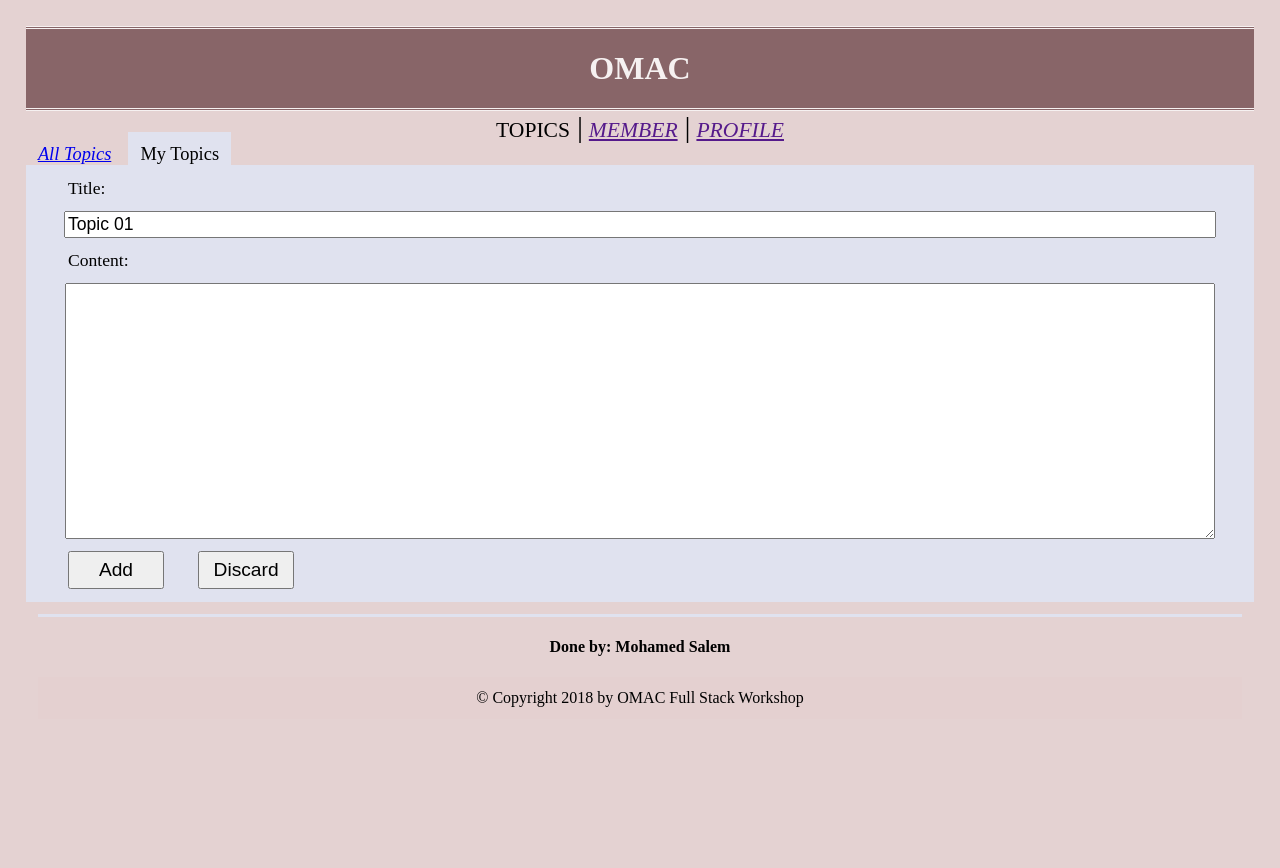
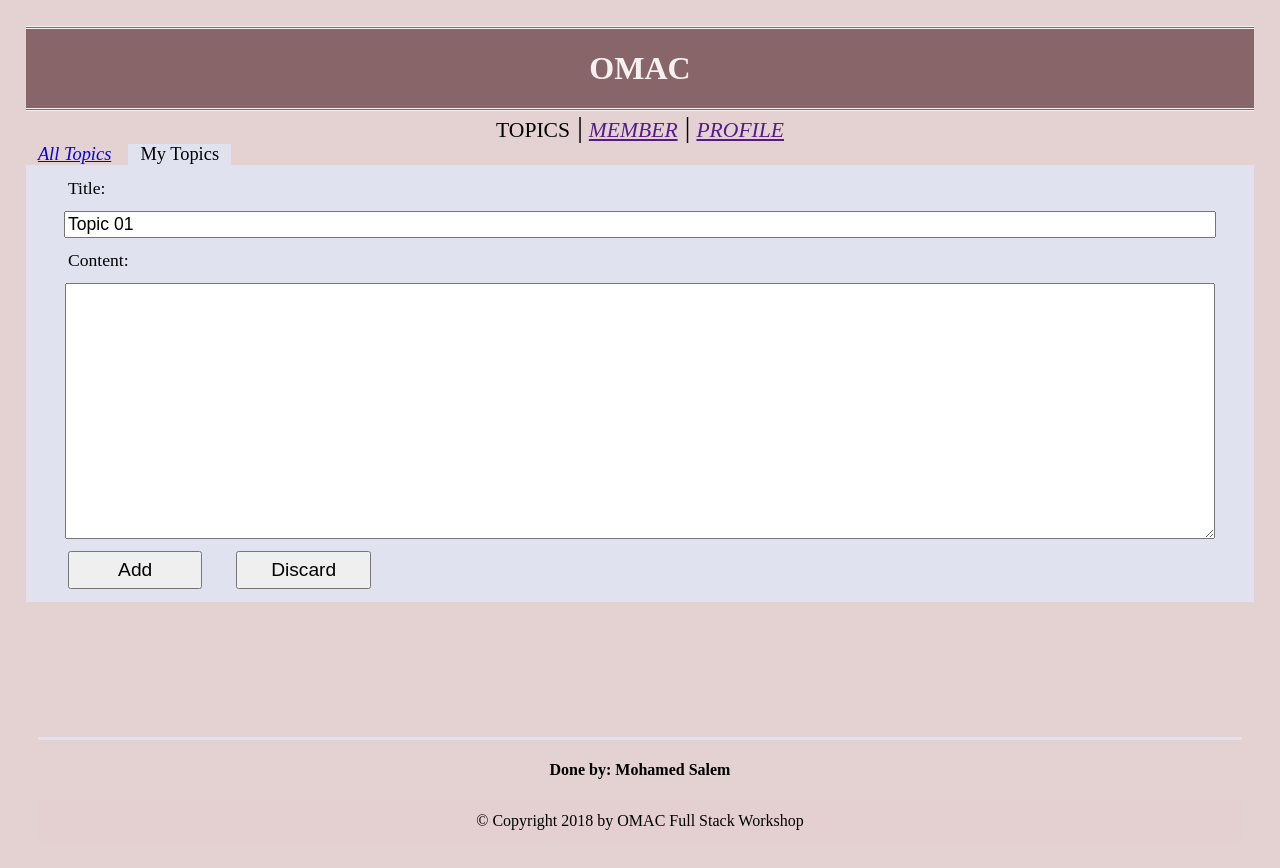
Before and after one commit to MoSaadiSalem/forums-flask, a Flask app: template App/templates/add_topic.html in a window 1280 px wide. Before the commit the page ends 707 px from the top, so only its background shows below. Run offline with Flask 2, Linux system fonts and the light colour scheme; the template is opened without the code that fills it, so the values that code supplies are empty.

Commit message:
Update style.css

```diff
--- a/App/static/style.css
+++ b/App/static/css/style.css
@@ -1,5 +1,6 @@
 body{
   margin:2%;
+  height: 100%;
   }
 
 body, .main-active{
@@ -18,6 +19,18 @@
   border-style: double none;
   border-color: #fff;
   }
+
+main{
+  overflow: auto;
+  padding-bottom: 10%;
+}
+
+footer{
+  position: relative;
+  margin-top: 10%;
+  height: 10%;
+  clear: both;
+}
 
 span, .main-nav{
   font-size: 135%;
@@ -39,9 +52,8 @@
 
 .main-nav{
   font-variant: small-caps;
-           position: relative;
-
-           }
+  /* position: relative; */
+}
 
 .sub-nav{
   font-size: 115%;
@@ -54,7 +66,7 @@
   }
 
 .sub-active{
-             background: #e0e2ef;
+  background: #e0e2ef;
   }
 
 .topics{
@@ -67,7 +79,7 @@
   font-size:75%;
   }
 
-p{
+p, #atopic{
   background: #e4d0d0;
   padding: 1%;
   }
@@ -76,20 +88,40 @@
   font-size: 110%;
   margin-left: 2.5%;
 }
+
 .title, textarea{
   font-size: 110%;
   display: block;
   width: 95%;
   margin: 1% auto;
-  }
+}
 
 textarea{
   height: 250px;
-  }
+}
 
 input[type=submit]{
+  text-align: center;
   margin-left: 2.5%;
   font-size: 120%;
-  width: 5em;
+  width: 7em;
   height: 2em;
-                    }
+}
+
+#atopic{
+  display: table;
+  margin: 1%;
+}
+
+#atopic p, #modifiers{
+  display: table-cell;
+}
+
+#atopic p{
+  width: 100%;
+  -webkit-columns: auto;
+}
+
+#modifiers{
+  font-size: 80%;
+}
```
